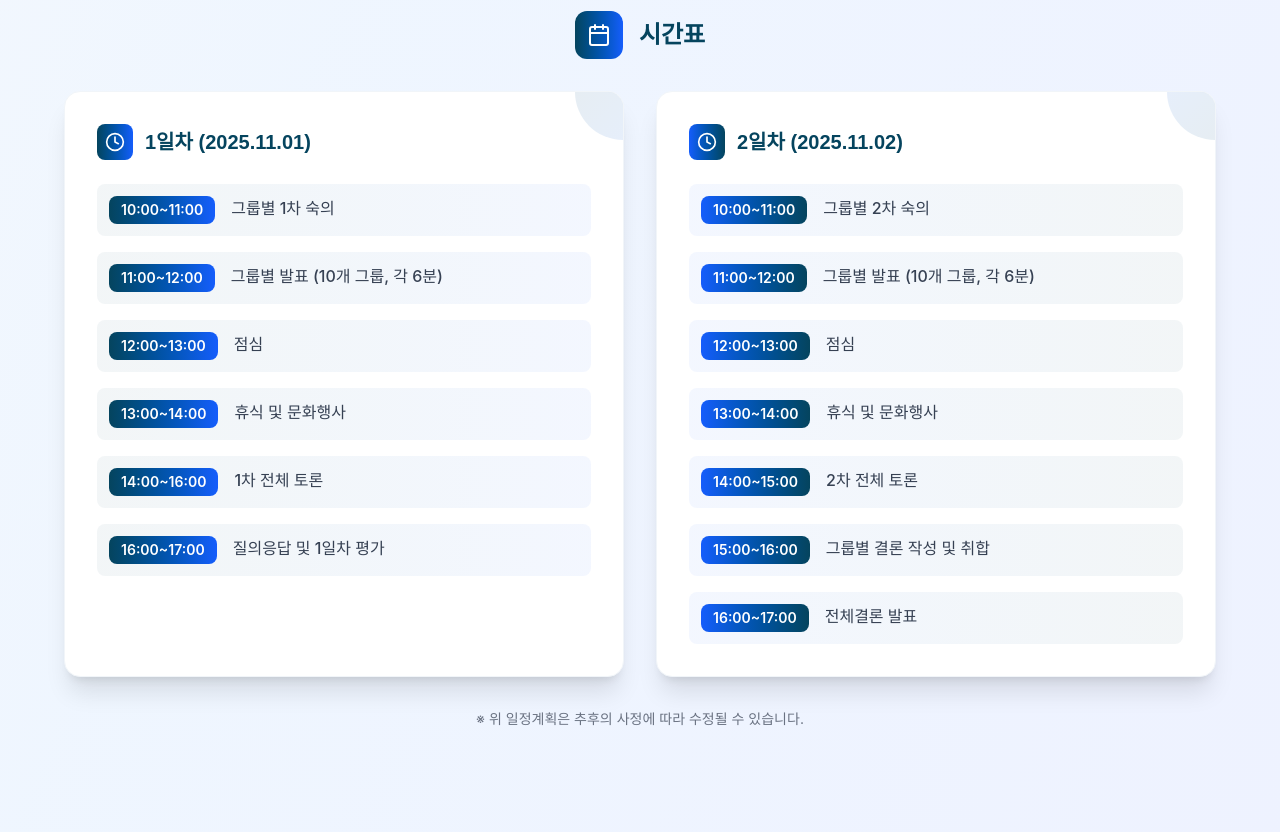
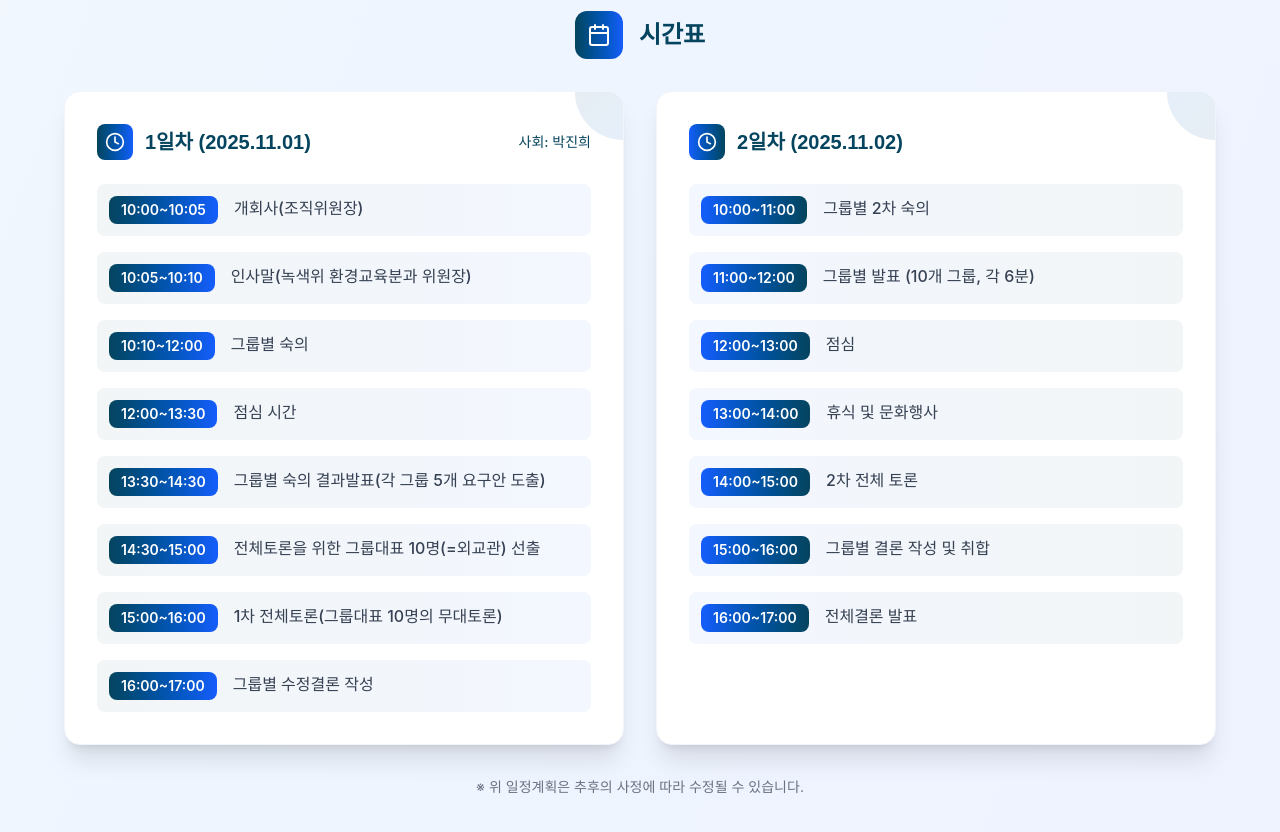
Before and after one commit to shin-minhyuk/samul.parliament, a Next.js app: page /info in a window 1280 px wide. Shown: the part 2520-3352 px from the top of the page. Built offline with nearby package versions, Linux system fonts and the light colour scheme; a web font is replaced by a local one.

Commit message:
[feat] info 페이지 요구사항 반영

```diff
--- a/src/app/info/page.tsx
+++ b/src/app/info/page.tsx
@@ -306,27 +306,45 @@ export default function InfoPage() {
                 <div className="group relative overflow-hidden rounded-2xl border border-slate-100 bg-white p-8 shadow-xl transition-all duration-300 hover:shadow-2xl">
                   <div className="from-ocean-deep/10 absolute top-0 right-0 h-24 w-24 translate-x-12 -translate-y-12 rounded-full bg-gradient-to-br to-blue-600/10"></div>
                   <div className="relative">
-                    <div className="mb-6 flex items-center gap-3">
-                      <div className="from-ocean-deep rounded-lg bg-gradient-to-r to-blue-600 p-2 text-white">
-                        <Clock className="h-5 w-5" />
+                    <div className="mb-6 flex items-center justify-between">
+                      <div className="flex items-center gap-3">
+                        <div className="from-ocean-deep rounded-lg bg-gradient-to-r to-blue-600 p-2 text-white">
+                          <Clock className="h-5 w-5" />
+                        </div>
+                        <h3 className="text-ocean-deep text-xl font-bold">
+                          1일차 (2025.11.01)
+                        </h3>
                       </div>
-                      <h3 className="text-ocean-deep text-xl font-bold">
-                        1일차 (2025.11.01)
-                      </h3>
+                      <span className="text-ocean-deep text-sm font-medium">
+                        사회: 박진희
+                      </span>
                     </div>
                     <div className="space-y-4">
                       {[
-                        { time: "10:00~11:00", activity: "그룹별 1차 숙의" },
+                        { time: "10:00~10:05", activity: "개회사(조직위원장)" },
                         {
-                          time: "11:00~12:00",
-                          activity: "그룹별 발표 (10개 그룹, 각 6분)",
+                          time: "10:05~10:10",
+                          activity: "인사말(녹색위 환경교육분과 위원장)",
                         },
-                        { time: "12:00~13:00", activity: "점심" },
-                        { time: "13:00~14:00", activity: "휴식 및 문화행사" },
-                        { time: "14:00~16:00", activity: "1차 전체 토론" },
+                        { time: "10:10~12:00", activity: "그룹별 숙의" },
+                        { time: "12:00~13:30", activity: "점심 시간" },
+                        {
+                          time: "13:30~14:30",
+                          activity:
+                            "그룹별 숙의 결과발표(각 그룹 5개 요구안 도출)",
+                        },
+                        {
+                          time: "14:30~15:00",
+                          activity:
+                            "전체토론을 위한 그룹대표 10명(=외교관) 선출",
+                        },
+                        {
+                          time: "15:00~16:00",
+                          activity: "1차 전체토론(그룹대표 10명의 무대토론)",
+                        },
                         {
                           time: "16:00~17:00",
-                          activity: "질의응답 및 1일차 평가",
+                          activity: "그룹별 수정결론 작성",
                         },
                       ].map((item, index) => (
                         <div
```
